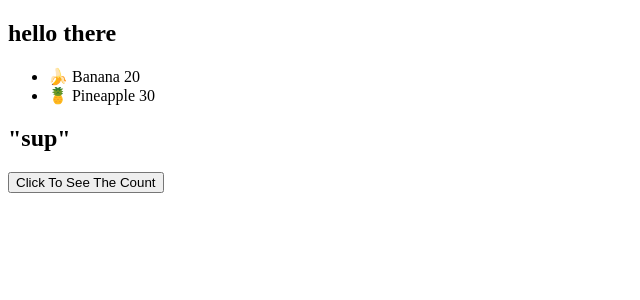
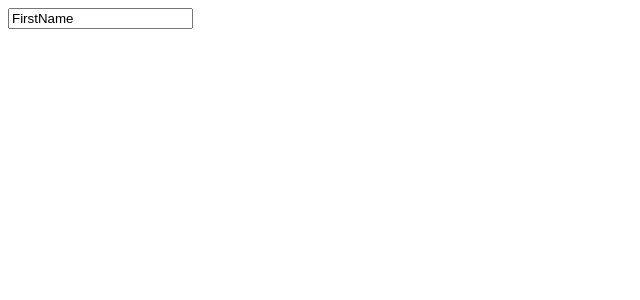
Before and after one commit to akshayjha21/react-project, a React (Vite) app in the folder reactpro/: page / in a window 1280 px wide. Shown: the top 300 px of the page, without its empty margins (0-640 px from the left). Built offline with nearby package versions, Linux system fonts and the light colour scheme.

Commit message:
adding files

```diff
--- a/reactpro/src/App.jsx
+++ b/reactpro/src/App.jsx
@@ -1,20 +1,20 @@
-import Hello from "./hello.jsx"
-import ConditionComponent from "./conditionalcomponenent.jsx"
-import Message from "./Message.jsx"
+import Counter from "./Counter.jsx";
+import Form from "./Form.jsx";
 function App() {
   // const seatNumber=[1,2,3,4,5]//passing as an array
   //passing as an object
- const person={
-    name:"akshay",
-    message:"hello there",
-    emoji:"😊",
-   seat:[1,2,3,4,5],
-  }
+//  const person={
+//     name:"akshay",
+//     message:"hello there",
+//     emoji:"😊",
+//    seat:[1,2,3,4,5],
+//   }
   return <div className="App" >
     {/* <Hello name="akshay" message="hello there" emoji="👍" seatNumber={seatNumber}/> */}
-    <Hello person={person}/>
+    {/* <Hello person={person}/>
     <ConditionComponent/>
-    <Message/>
+    <Message/> */}
+    <Form/>
     </div>
 }
 
--- /dev/null
+++ b/reactpro/src/Counter.jsx
@@ -0,0 +1,47 @@
+//The useState hook in React is used to create and manage state inside function components. It's one of the most important hooks, enabling your components to remember values between renders and trigger re-renders when the state changes.
+
+import { useState } from "react"
+
+/*
+const [stateVariable, setStateFunction] = useState(initialValue);
+stateVariable: The current value of the state.
+
+setStateFunction: A function you call to update the state.//it's return type is UNDEFINED
+
+initialValue: The default/initial value of the state.
+*/
+
+export default function Counter(){
+    const [count,setCount]=useState(0);//giving the value of count=0
+    const [incrementby,setIncrement]=useState(1);//giving the value of count=0
+    const [decrementby,setDecrement]=useState(2);//giving the value of count=0
+    function Increment(){
+        setCount(count+1)
+    }
+    function Decrement(){
+        setCount(count-1)
+    }
+    function IncrementBy(){
+        let inc=parseInt(prompt("by what number you want to increment"))
+        setIncrement(inc)
+        setCount(count+inc);
+    }
+    function DecrementBy(){
+        let dec=parseInt(prompt("by what number you want to decrement"))
+        setDecrement(dec)
+        // console.log(typeof(decv))
+        setCount(count-dec)
+    }
+
+
+    return <div>
+        <h2>Count value is: {count}</h2>
+        <button onClick={Increment}>Increment</button>
+        <button onClick={Decrement}>Decrement</button>
+
+        <h2>We are incrementing the value by : {incrementby}</h2>
+        <button onClick={IncrementBy}>input</button>
+        <h2>We are decrementing the value by : {decrementby}</h2>
+        <button onClick={DecrementBy}>input</button>
+        </div>
+}
--- /dev/null
+++ b/reactpro/src/Form.jsx
@@ -0,0 +1,9 @@
+export default function Form(){
+    return (
+        <div>
+            <form>
+                <input type="text" value="FirstName"></input>
+            </form>
+        </div>
+    )
+}
```
